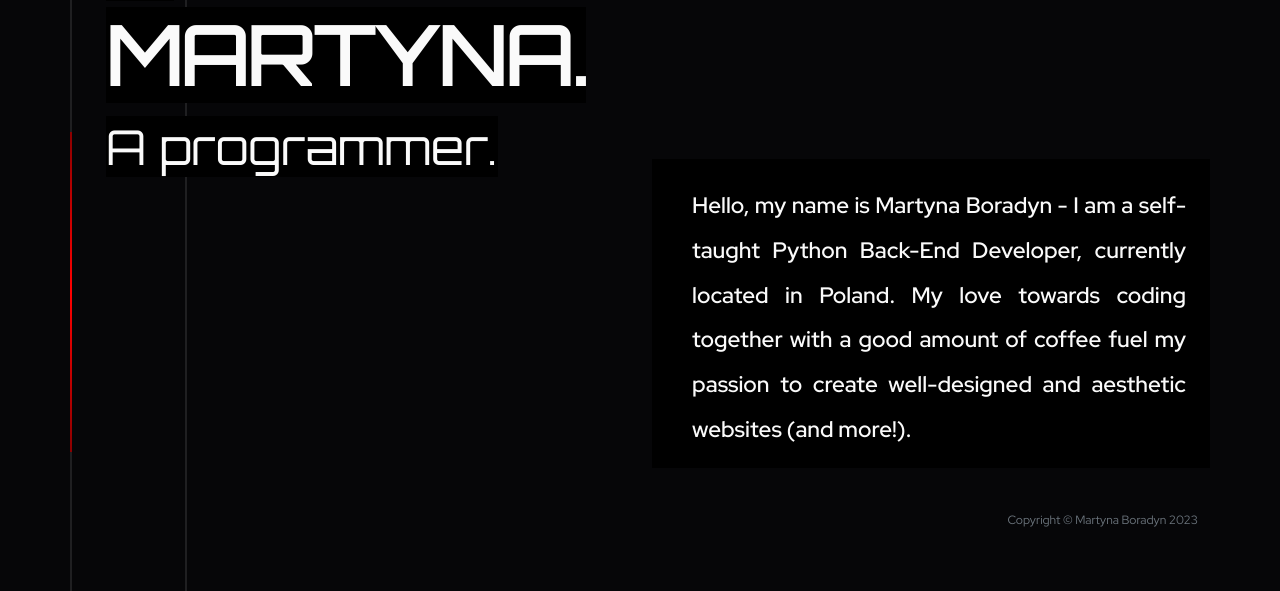
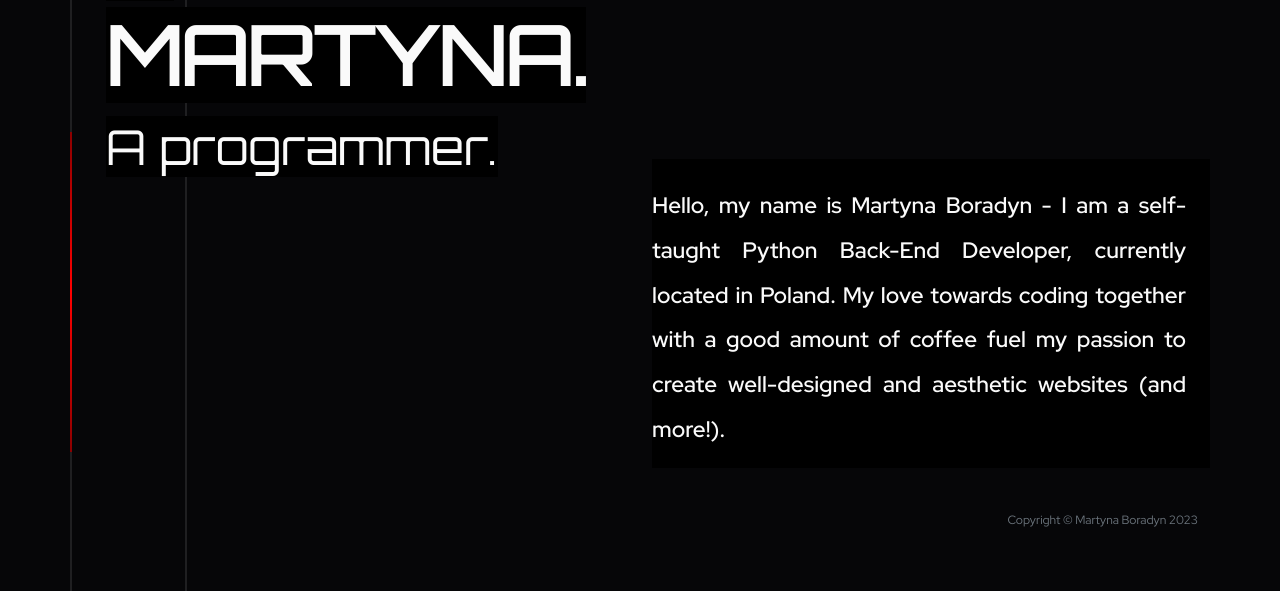
Before and after one commit to Veluthil/Portfolio-Project, a Flask app: page / in a window 1280 px wide. Shown: the part 209-800 px from the top of the page. Run offline with Flask 2, Linux system fonts and the light colour scheme; some libraries are stand-ins or nearby versions.

Commit message:
Changes in custom-styles.css and index.html.

```diff
--- a/static/css/custom-styles.css
+++ b/static/css/custom-styles.css
@@ -244,7 +244,7 @@ footer .copyright {
 .right-paragraph {
     margin-top: 28vh;
     text-align: justify;
-    padding: 1.5rem 1.5rem 0 2.5rem;
+    padding: 1.5rem 1.5rem 0 0;
     z-index: 1;
     position: relative;
     background: black;
@@ -342,6 +342,7 @@ footer .copyright {
 
 .hyperlink:hover {
     color: white;
+    font-weight: 900;
 }
 
 .project:hover {
--- a/templates/index.html
+++ b/templates/index.html
@@ -1,6 +1,6 @@
 {% include "header.html" %}
 
-<div class="container index">
+<div class="container index" >
     <div class="lines">
             <div class="line"></div>
             <div class="line"></div>
```
